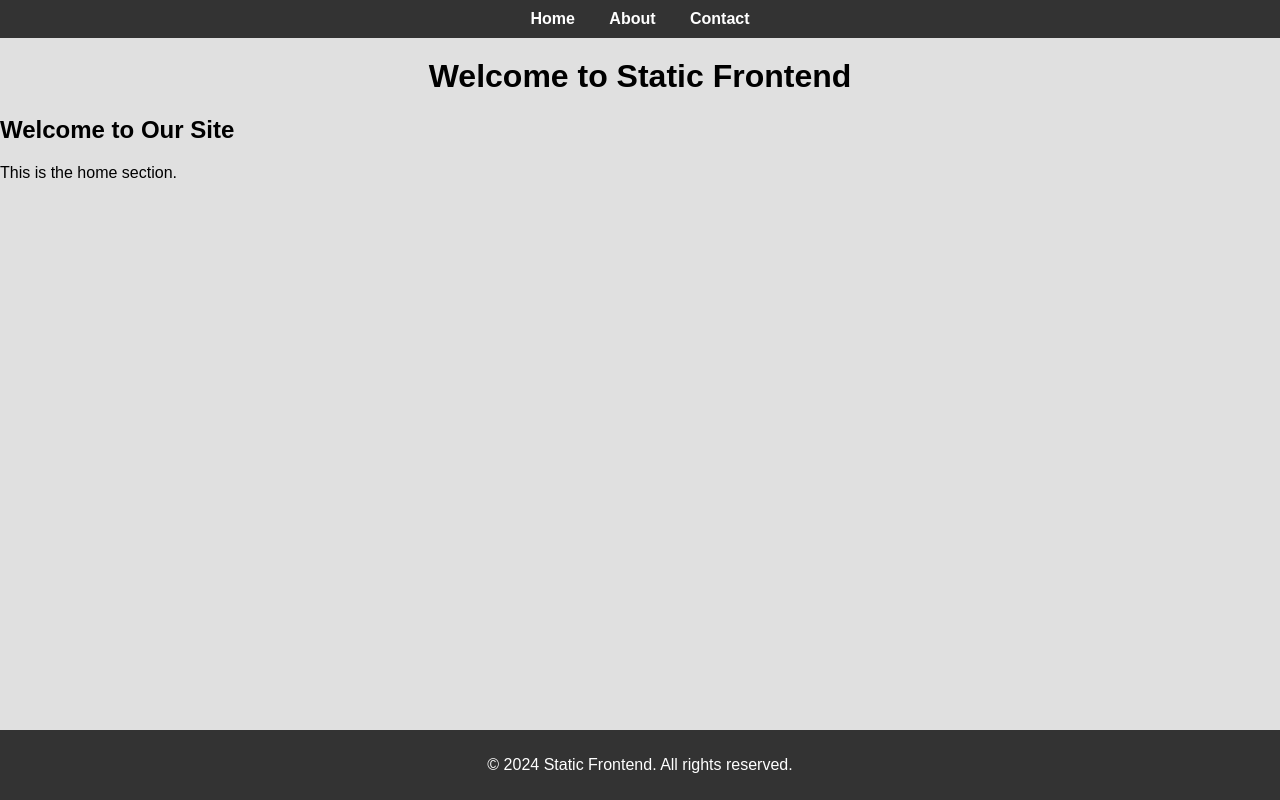
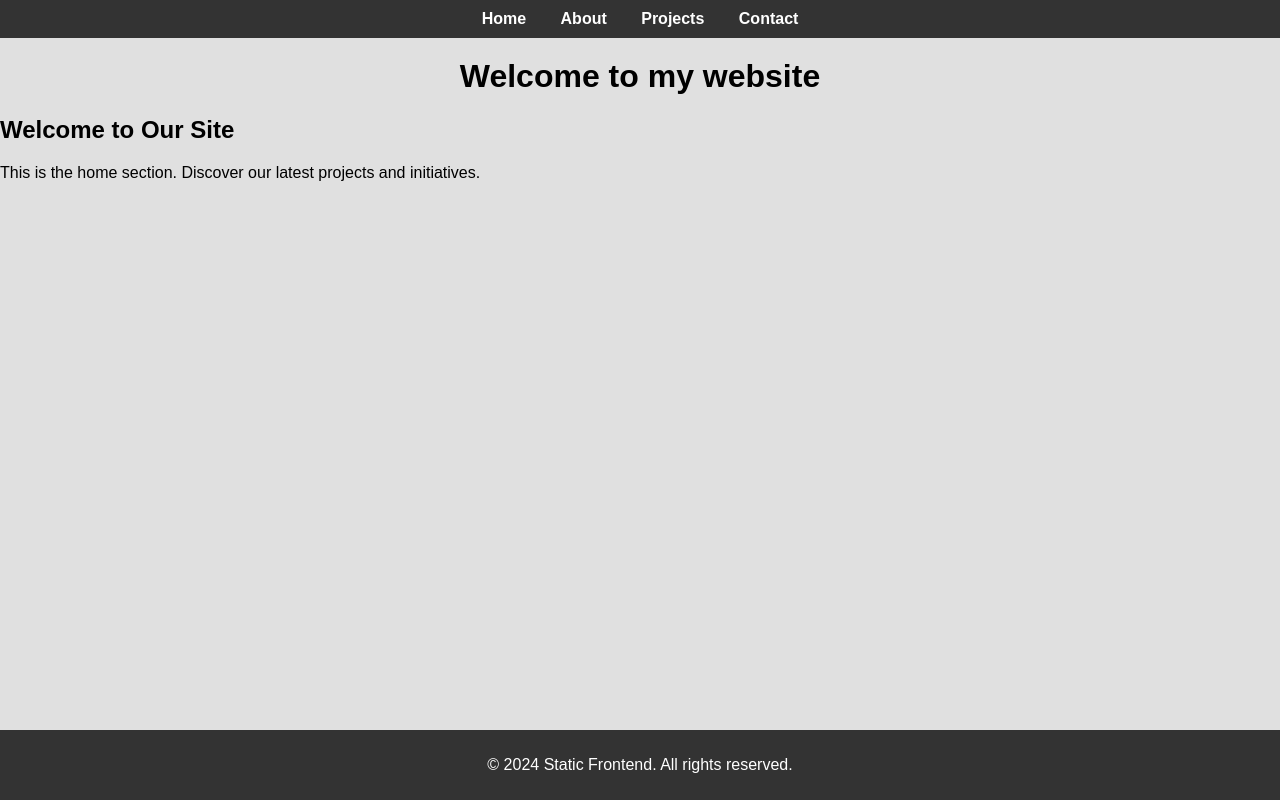
Before and after one commit to amirhosseinkho/Exp1, a website: page index.html in a window 1280 px wide. Drawn offline with Linux system fonts and the light colour scheme.

Commit message:
Add Projects to Navigation and Update Home Section

```diff
--- a/index.html
+++ b/index.html
@@ -12,14 +12,15 @@
         <ul>
             <li><a href='#'>Home</a></li>
             <li><a href='#'>About</a></li>
+            <li><a href='#'>Projects</a></li>
             <li><a href='#'>Contact</a></li>
         </ul>
     </nav>
-    <h1>Welcome to Static Frontend</h1>
+    <h1>Welcome to my website</h1>
     <div id='content'></div>
     <div id='home'>
         <h2>Welcome to Our Site</h2>
-        <p>This is the home section.</p>
+        <p>This is the home section. Discover our latest projects and initiatives.</p>
     </div>
     <div id='about' style='display: none;'>
         <h2>About Us</h2>
```
